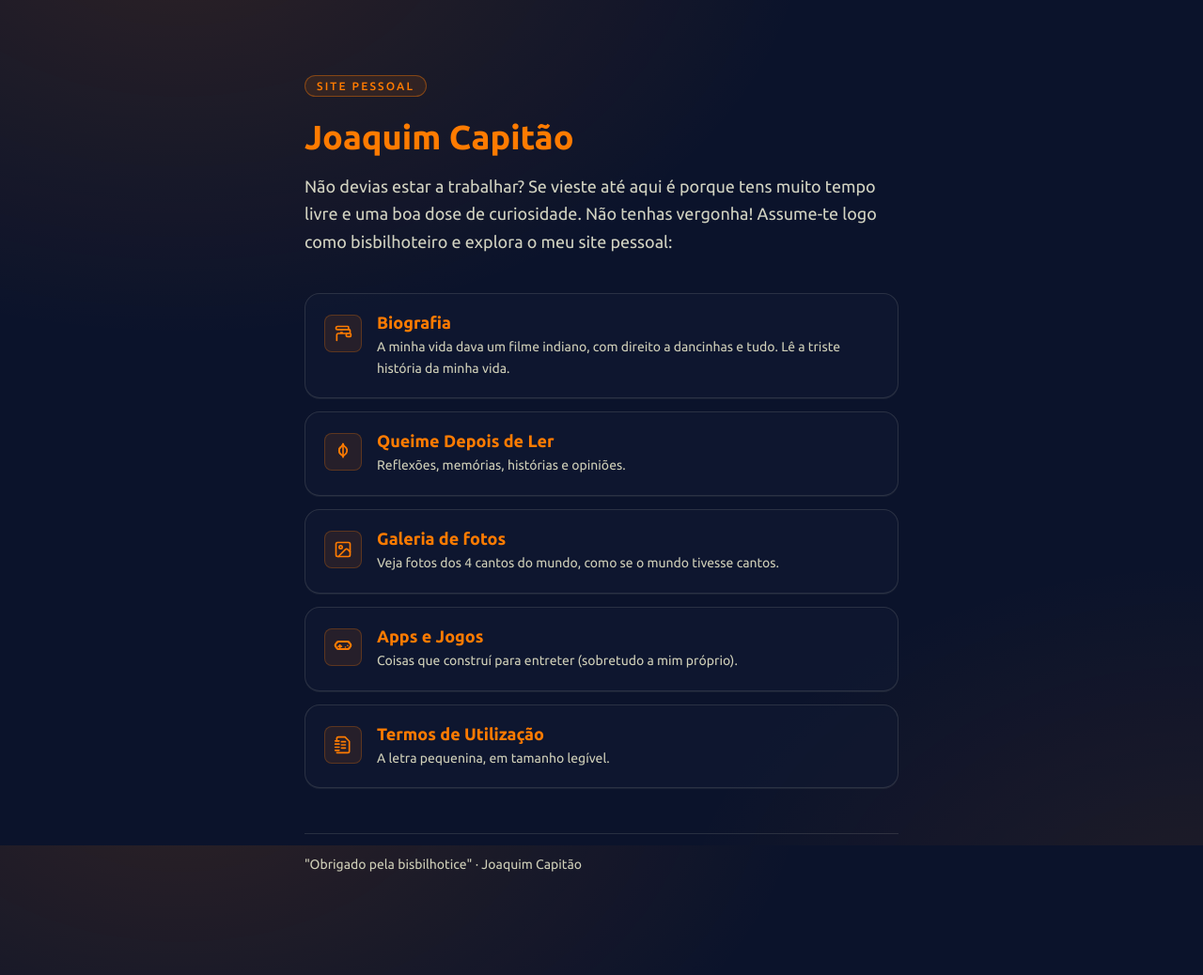
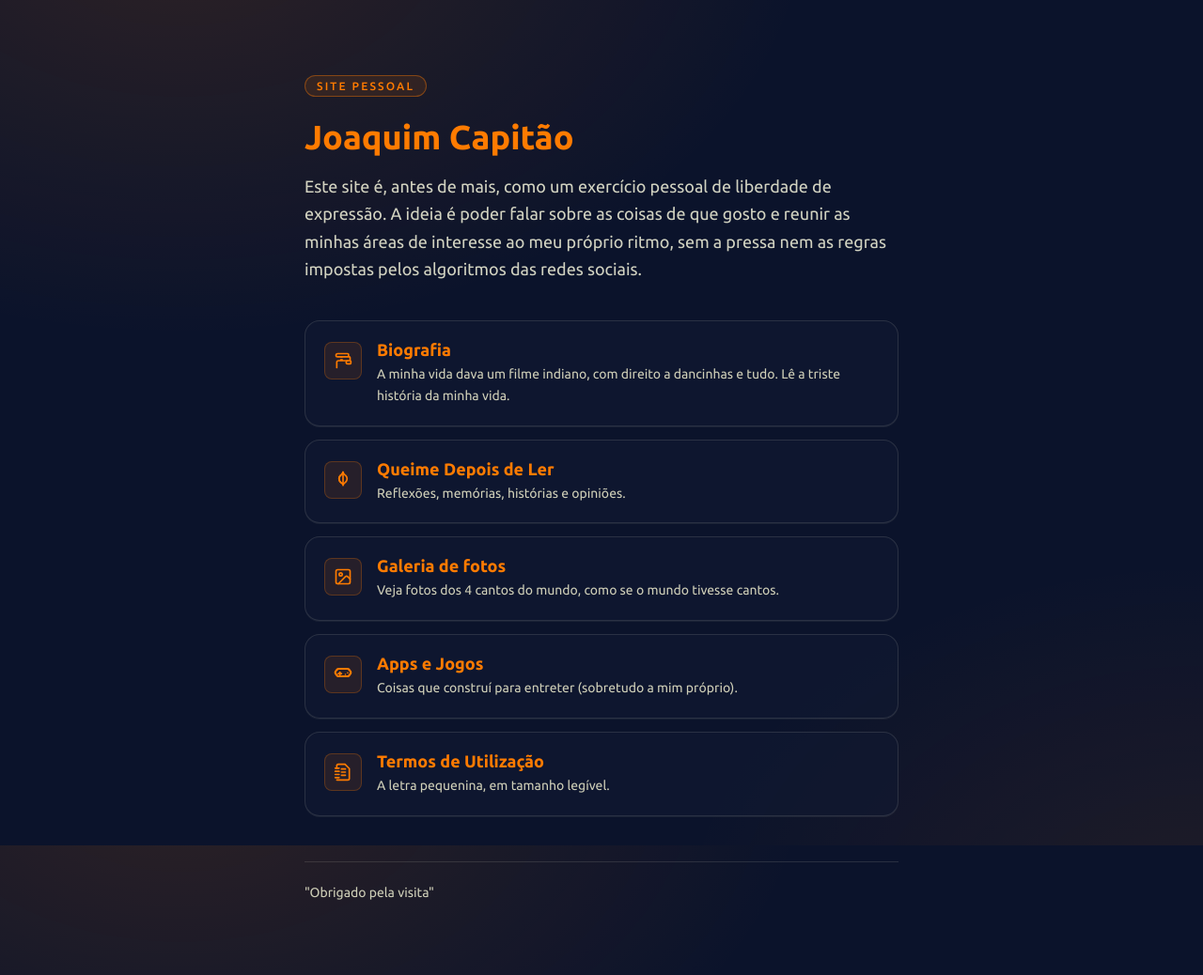
Before and after one commit to joaquim-capitao/joaquim-capitao.github.io, a Jekyll site: the page index.html, which Jekyll copies as it is, in a window 1280 px wide. Shown: the whole page at 94% size. Built offline with Jekyll 4.4.1, drawn with Linux system fonts in a browser that asks for light colours.

Commit message:
Update index.html

```diff
--- a/index.html
+++ b/index.html
@@ -206,9 +206,7 @@
       <span class="badge">Site pessoal</span>
       <h1>Joaquim Capitão</h1>
       <p class="lead">
-        Não devias estar a trabalhar? Se vieste até aqui é porque tens muito tempo livre e uma boa dose de
-        curiosidade. Não tenhas vergonha! Assume-te logo como bisbilhoteiro e
-        explora o meu site pessoal:
+      Este site é, antes de mais, como um exercício pessoal de liberdade de expressão. A ideia é poder falar sobre as coisas de que gosto e reunir as minhas áreas de interesse ao meu próprio ritmo, sem a pressa nem as regras impostas pelos algoritmos das redes sociais.
       </p>
     </header>
 
@@ -278,7 +276,7 @@
     </nav>
 
     <footer>
-      "Obrigado pela bisbilhotice" · Joaquim Capitão
+      "Obrigado pela visita"
     </footer>
   </div>
 </body>
```
